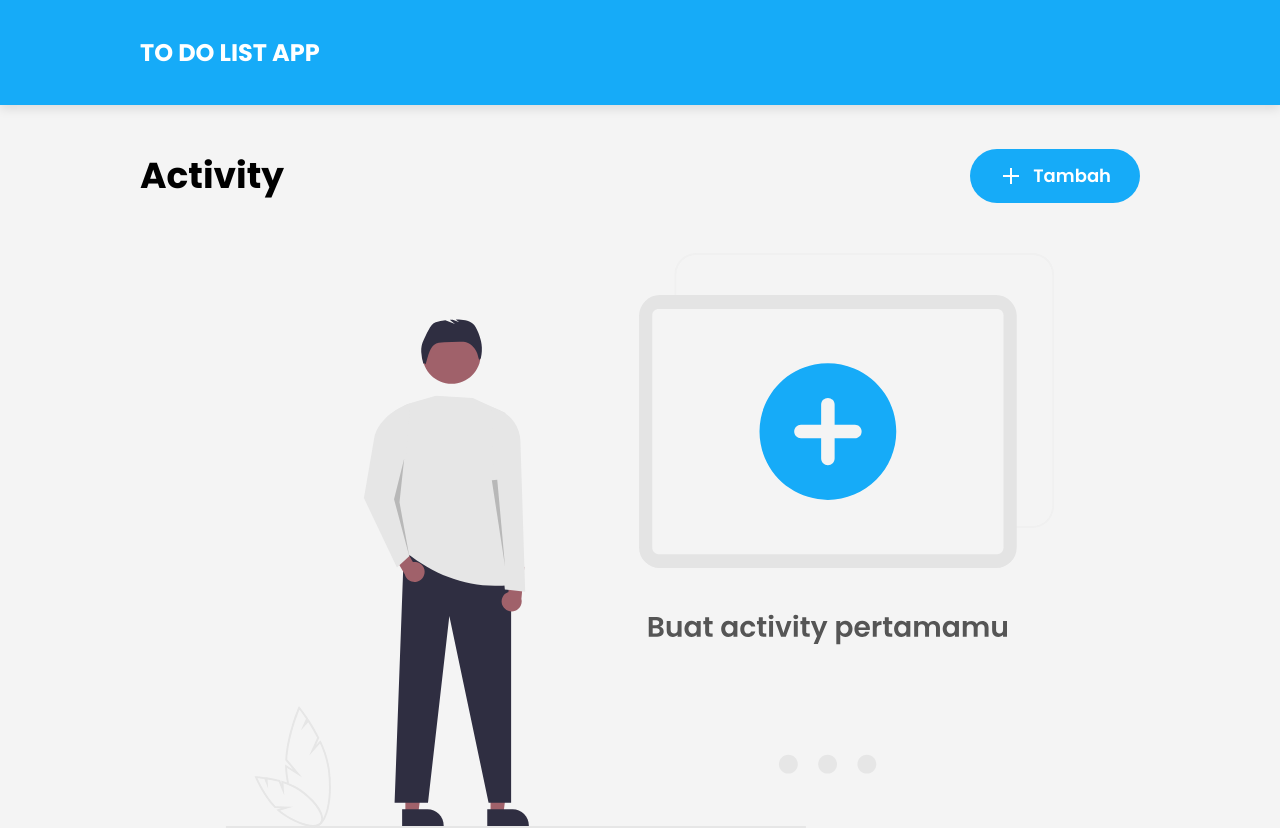
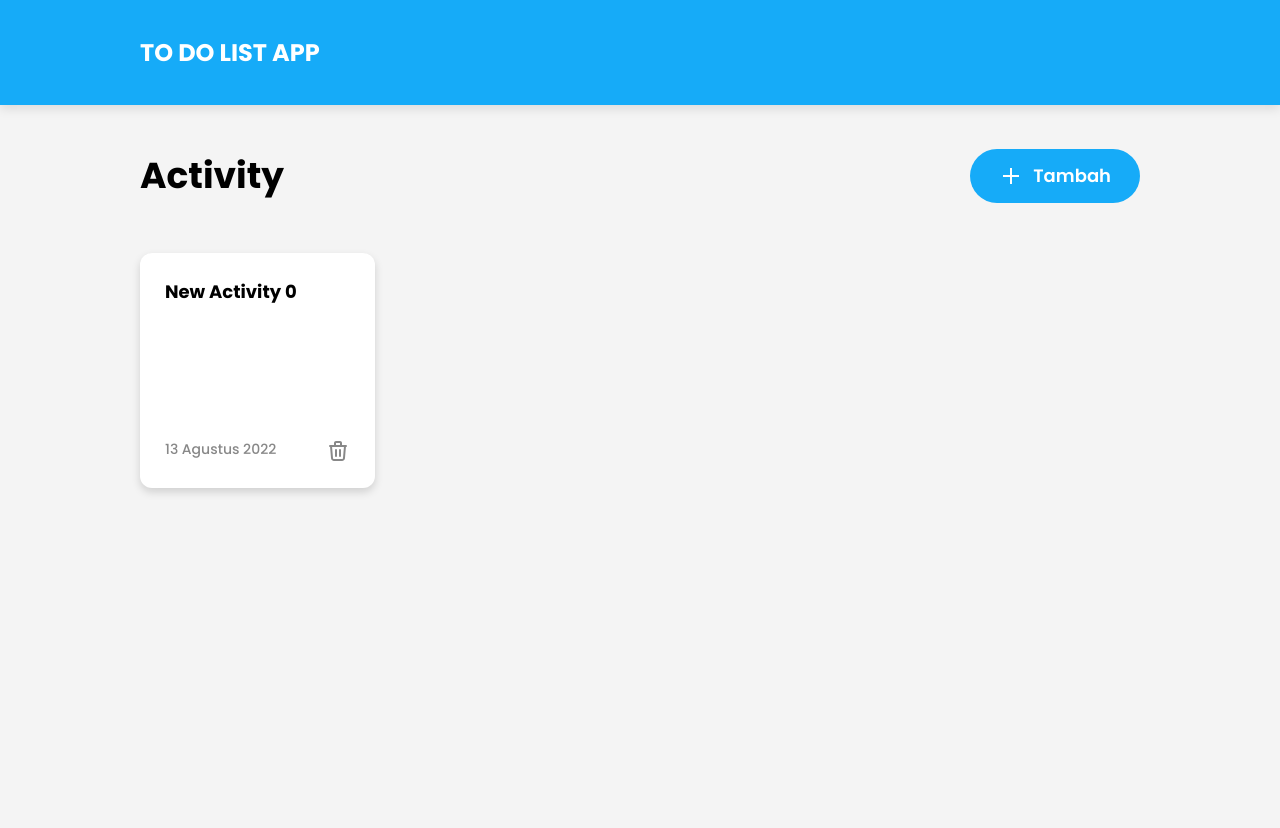
Before and after one commit to rijalislamir/portfolio-todo-list, a React (Vite) app: page / in a window 1280 px wide. Both pictures are taken after a click on the button "Tambah". After the commit the page ends 800 px from the top, so only its background shows below. Built offline with nearby package versions, Linux system fonts and the light colour scheme.

Commit message:
Display activities card on dashboard

```diff
--- a/package.json
+++ b/package.json
@@ -9,9 +9,9 @@
     "preview": "vite preview"
   },
   "dependencies": {
+    "moment": "^2.29.4",
     "react": "^18.2.0",
-    "react-dom": "^18.2.0",
-    "react-icons": "^4.4.0"
+    "react-dom": "^18.2.0"
   },
   "devDependencies": {
     "@types/react": "^18.0.17",
--- a/src/App.jsx
+++ b/src/App.jsx
@@ -5,10 +5,10 @@ import './App.css'
 
 function App() {
 	return (
-		<div>
+		<>
 			<Header/>
 			<Dashboard/>
-		</div>
+		</>
 	)
 }
 
--- /dev/null
+++ b/src/components/Activities/Activities.css
@@ -0,0 +1,45 @@
+.activities-container {
+    display: flex;
+    flex-wrap: wrap;
+    align-items: center;
+    justify-content: flex-start;
+    row-gap: 26px;
+    column-gap: 20px;
+}
+
+.activity {
+    background-color: white;
+    border-radius: 12px;
+    box-shadow: 0 4px 8px rgb(0 0 0 / 15%);
+    cursor: pointer;
+    display: flex;
+    flex-direction: column;
+    justify-content: space-between;
+    height: 235px;
+    width: 235px;
+    padding: 25px;
+}
+
+.activity-name {
+    font-size: 18px;
+    font-weight: 700;
+}
+
+.activity-footer {
+    display: flex;
+    justify-content: space-between;
+}
+
+.activity-date {
+    color: #888888;
+    cursor: text;
+    font-size: 14px;
+    font-weight: 500;
+}
+
+.trash {
+    background-image: url(/src/assets/img/trash.svg);
+    display: block;
+    height: 24px;
+    width: 24px;
+}
--- /dev/null
+++ b/src/components/Activities/Activities.jsx
@@ -0,0 +1,51 @@
+import React from 'react'
+import './Activities.css'
+import ActivityEmptyStateSvg from '../../assets/img/activity-empty-state.svg'
+
+const Activities = props => {
+    const {
+        activities,
+        addNewActivity,
+        deleteActivity
+    } = props
+
+    const convertDateToString = (date) => {
+        const months = [
+            'Januari',
+            'Februari',
+            'Maret',
+            'April',
+            'Mei',
+            'Juni',
+            'Juli',
+            'Agustus',
+            'September',
+            'Oktober',
+            'November',
+            'Desember'
+        ]
+
+        return `${date.getDate()} ${months[parseInt(date.getMonth())]} ${date.getFullYear()}`
+    }
+
+    return (
+        <div className='activities-container'>
+            {activities.length
+                ? activities.map((item, i) =>
+                    <div className='activity' key={i}>
+                        <div className='activity-name'>{item.name}</div>
+                        <div className='activity-footer'>
+                            <span className='activity-date'>{convertDateToString(item.date)}</span>
+                            <span className='trash' onClick={() => deleteActivity(i)}></span>
+                        </div>
+                    </div>
+                )
+                : <div className='activity-empty-state'>
+                    <img src={ActivityEmptyStateSvg} onClick={addNewActivity} alt="Activity Empty" />
+                </div>
+            }
+        </div>
+    )
+}
+
+export default Activities
--- a/src/components/Dashboard/Dashboard.css
+++ b/src/components/Dashboard/Dashboard.css
@@ -4,24 +4,23 @@ main {
     justify-content: flex-start;
     margin: 0 auto;
     max-width: 1000px;
-    padding: 0 12px;
-    height: calc(100vh - 105px);
-    padding: 43px 0 0 0;
+    min-height: calc(100vh - 105px);
+    padding: 43px 0 150px 0;
     gap: 50px;
 }
 
-.activity {
+.activity-header {
     align-items: center;
     display: flex;
     justify-content: space-between;
 }
 
-.activity span {
+.activity-header span {
     font-size: 2.25rem;
     font-weight: 700;
 }
 
-.activity button {
+.activity-header button {
     background: #16ABF8;
     color: white;
     display: flex;
@@ -30,7 +29,7 @@ main {
     gap: 10px;
 }
 
-.activity .plus {
+.activity-header .plus {
     display: inline-block;
     position: relative;
     height: 24px;
@@ -38,27 +37,7 @@ main {
     background-image: url(/src/assets/img/plus.svg);
 }
 
-/* .activity .plus::after {
-    content: "";
-    display: block;
-    position: absolute;
-    height: 24px;
-    width: 2px;
-    background-color: white;
-    left: 45%;
-}
-
-.activity .plus::before {
-    content: "";
-    display: block;
-    position: absolute;
-    height: 2px;
-    width: 24px;
-    background-color: white;
-    top: 45%;
-} */
-
-.activity button:hover {
+.activity-header button:hover {
     cursor: pointer;
 }
 
--- a/src/components/Dashboard/Dashboard.jsx
+++ b/src/components/Dashboard/Dashboard.jsx
@@ -1,18 +1,31 @@
-import React from 'react'
-import ActivityEmptyStateSvg from '../../assets/img/activity-empty-state.svg'
+import React, { useState } from 'react'
 import './Dashboard.css'
 
+import Activities from '../Activities/Activities'
+
 const Dashboard = () => {
+    const [activities, setActivities] = useState([])
+
+    const addNewActivity = () => {
+        console.log(activities)
+        setActivities([{
+            name: 'New Activity ' + activities.length,
+            date: new Date
+        }, ...activities])
+    }
+
+    const deleteActivity = (index) => {
+        setActivities(activities.filter((_, i) => i !== index))
+    }
+
     return (
         <main>
-            <div className='activity'>
+            <div className='activity-header'>
                 <span>Activity</span>
-                <button><span className='plus'></span> Tambah</button>
+                <button onClick={addNewActivity}><span className='plus'></span> Tambah</button>
             </div>
 
-            <div className='activity-empty-state'>
-                <img src={ActivityEmptyStateSvg} alt="Activity Empty" />
-            </div>
+            <Activities activities={activities} addNewActivity={addNewActivity} deleteActivity={deleteActivity} />
         </main>
     )
 }
```
Also changed, not shown: src/assets/img/trash.svg (added), 1 other file (tests, documents, lock files or other folders).
